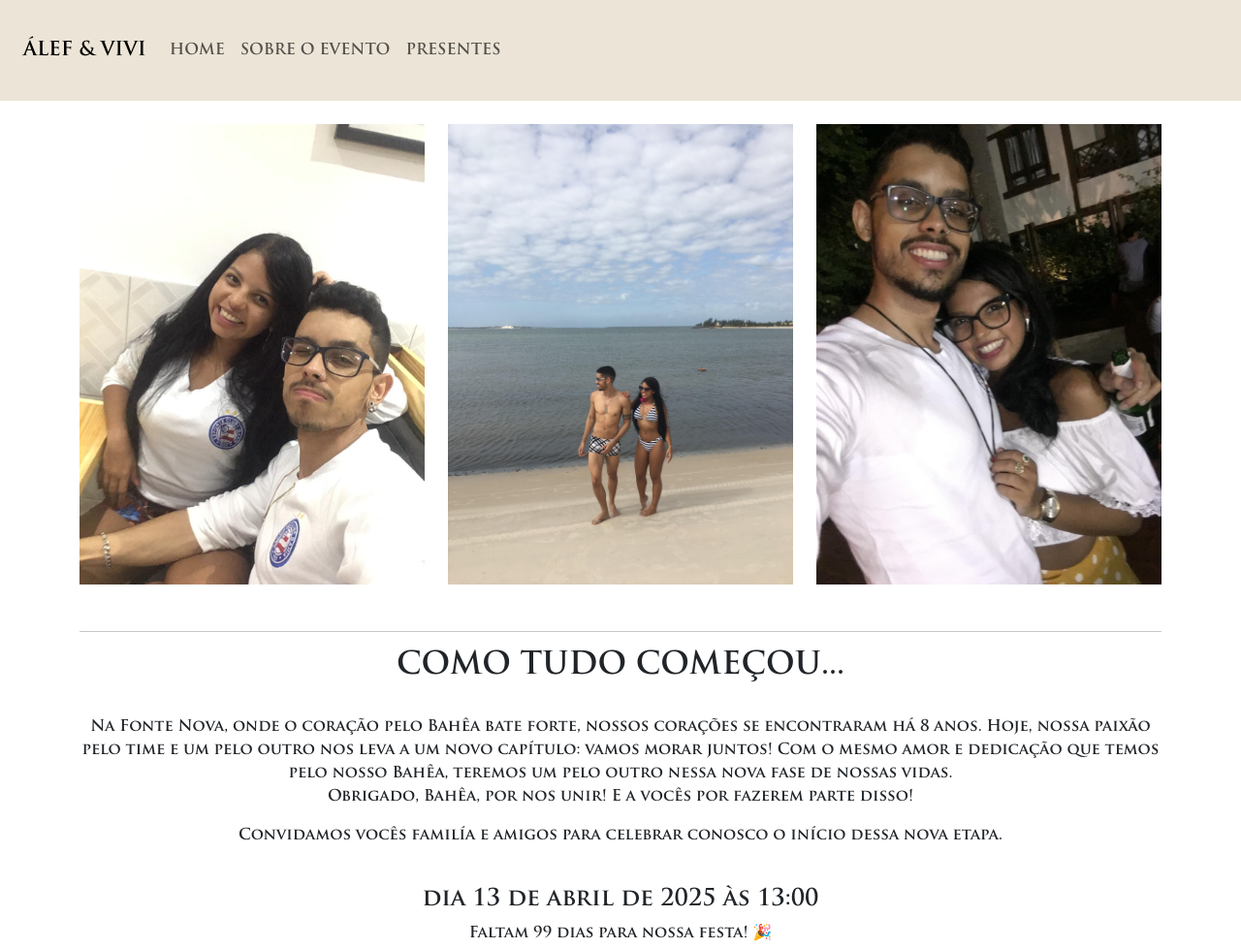
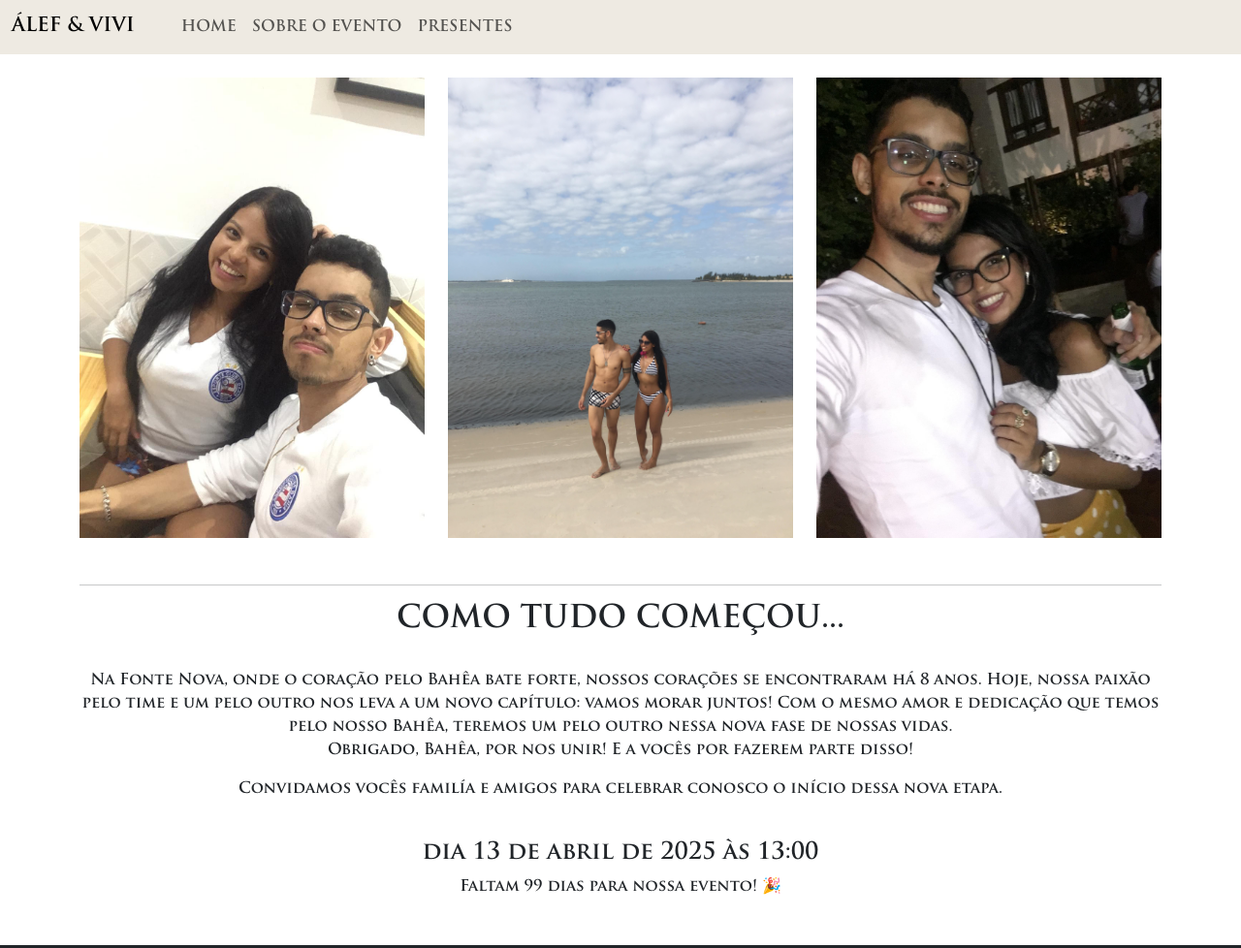
Before and after one commit to Lafebahia/casa-nova, a website: page public/index.html in a window 1280 px wide. Shown: the top 978 px of the page at 97% size. Drawn offline with nearby package versions, Linux system fonts and the light colour scheme.

Commit message:
nova versao

```diff
--- a/package.json
+++ b/package.json
@@ -12,6 +12,7 @@
   "license": "ISC",
   "dependencies": {
     "body-parser": "^1.20.3",
+    "dotenv": "^16.4.7",
     "express": "^4.21.2",
     "sqlite3": "^5.1.7"
   }
--- a/public/index.html
+++ b/public/index.html
@@ -41,7 +41,7 @@
         <p>Convidamos vocês familía e amigos  para celebrar conosco o início dessa nova etapa.</p>
         <br>
         <h4>dia 13 de abril de 2025 às 13:00</h4>
-        <p>Faltam <span id="days"></span> dias para nossa festa! 🎉</p>
+        <p>Faltam <span id="days"></span> dias para nossa evento! 🎉</p>
     </div>
 
     <div id="footer-page"></div>
--- a/public/templates/navbar.html
+++ b/public/templates/navbar.html
@@ -1,11 +1,11 @@
-<nav class="navbar navbar-expand-lg" style="background-color: #ece4d6;">
-    <div class="container-fluid p-4">
+<nav class="navbar navbar-expand-lg" style="background-color: #eeeae2;">
+    <div class="container-fluid">
+        <div class="row">
+            <div class="col-md-auto mt-1">
                 <a class="navbar-brand" href="/">ÁLEF & VIVI</a>
-        <button class="navbar-toggler" type="button" data-bs-toggle="collapse" data-bs-target="#navbarNav" aria-controls="navbarNav" aria-expanded="false" aria-label="Toggle navigation">
-            <span class="navbar-toggler-icon"></span>
-        </button>
-        <div class="collapse navbar-collapse" id="navbarNav">
-            <ul class="navbar-nav">
+            </div>
+            <div class="col-md-auto">
+                <ul class="navbar-nav me-auto mb-2 mb-lg-0">
                     <li class="nav-item">
                         <a class="nav-link" aria-current="page" href="/">HOME</a>
                     </li>
@@ -18,4 +18,5 @@
                 </ul>
             </div>
         </div>
+    </div>
 </nav>
```
Also changed, not shown: public/sobre.html (+1 -1 lines), server.js (+3 -5 lines), 2 other files. Lines whose indentation alone changed are shown as unchanged.
